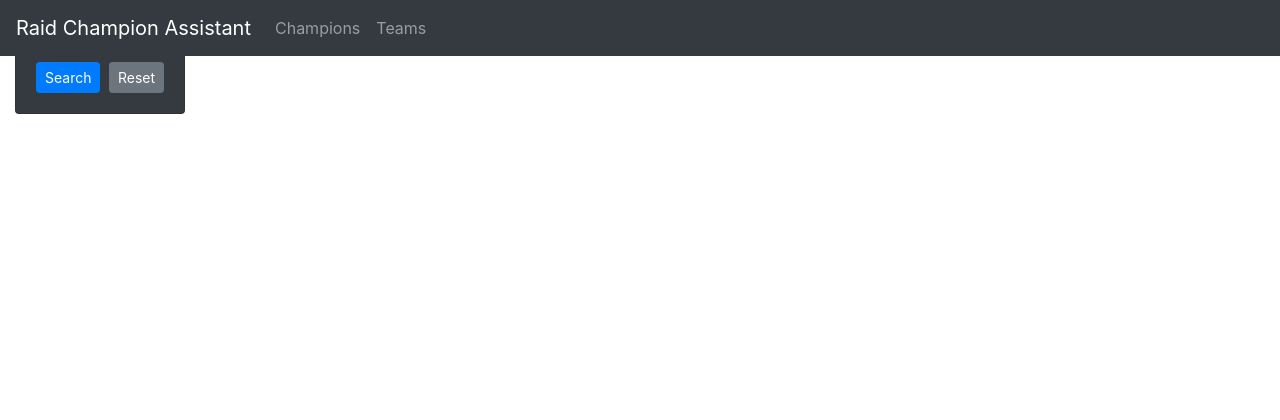
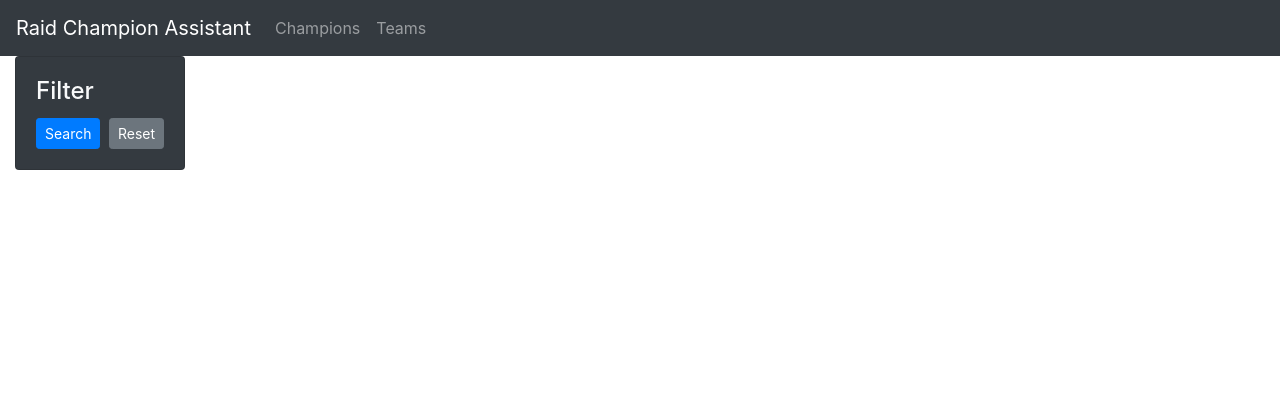
Before and after one commit to elandt/raid, a Django app: template raid/champion_helper/templates/champion_helper/index.html in a window 1280 px wide. Shown: the top 420 px of the page. Run offline with Django 3.2, Linux system fonts and the light colour scheme; the template is opened without the code that fills it: values that come from a table or form of the project are taken from there, others are empty; tables that the repository leaves empty hold one stand-in row (values such as "Sample post"); parts of the project's set-up code (start-up, migrations or seed data) failed here and were passed over; some libraries are stand-ins or nearby versions.

Commit message:
Change navbar to sticky-top instead of fixed-top so the page headers aren't cut off by navbar

```diff
--- a/raid/champion_helper/templates/champion_helper/index.html
+++ b/raid/champion_helper/templates/champion_helper/index.html
@@ -4,7 +4,7 @@
 
 {% block content %}
 <!-- Adding fixed-top does what I want to the navbar, but also covers the sticky table header -->
-    <nav class="navbar fixed-top navbar-expand-sm navbar-dark bg-dark">
+    <nav class="navbar sticky-top navbar-expand-sm navbar-dark bg-dark">
         <a class="navbar-brand" href="/">Raid Champion Assistant</a>
         <button class="navbar-toggler" type="button" data-toggle="collapse" data-target="#navbar" aria-controls="navbar" aria-expanded="false" aria-label="Toggle navigation">
             <span class="navbar-toggler-icon"></span>
```
